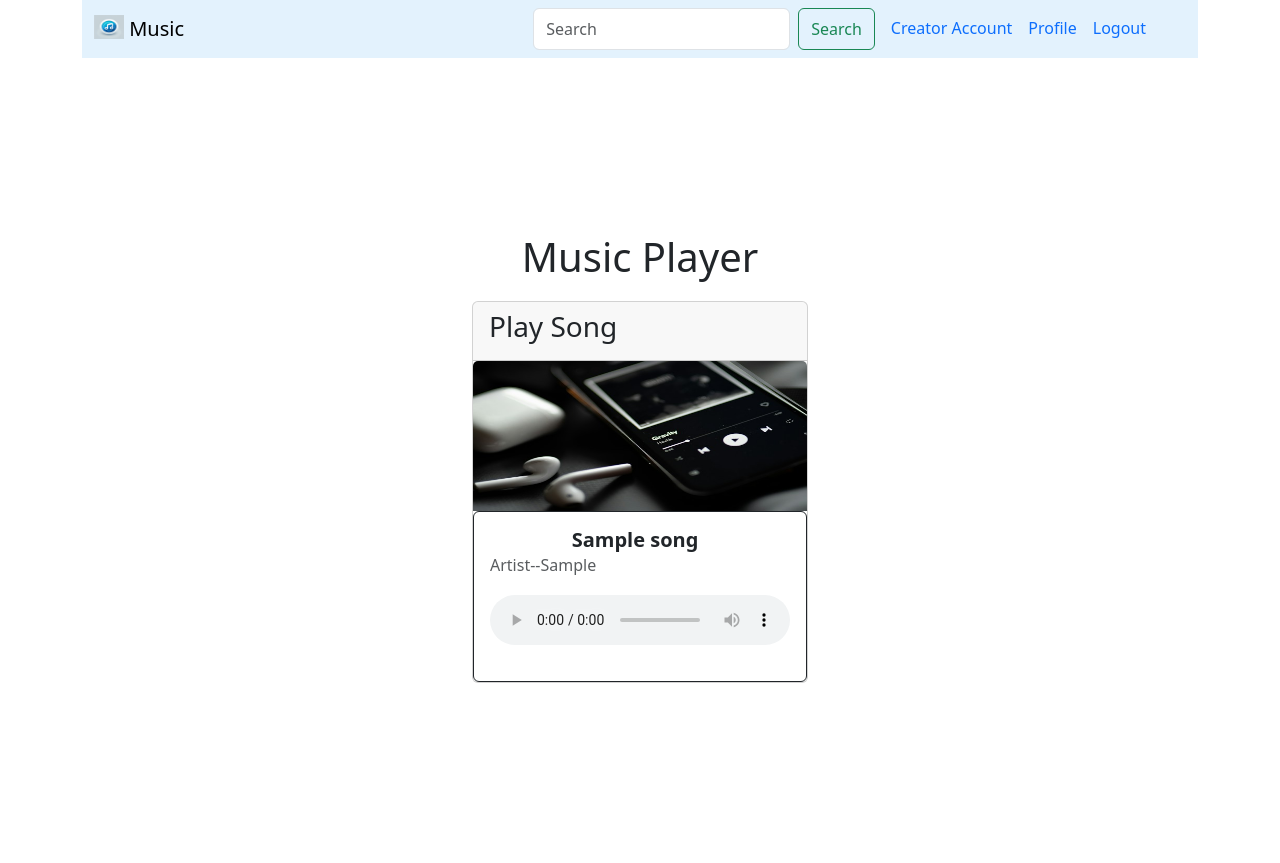
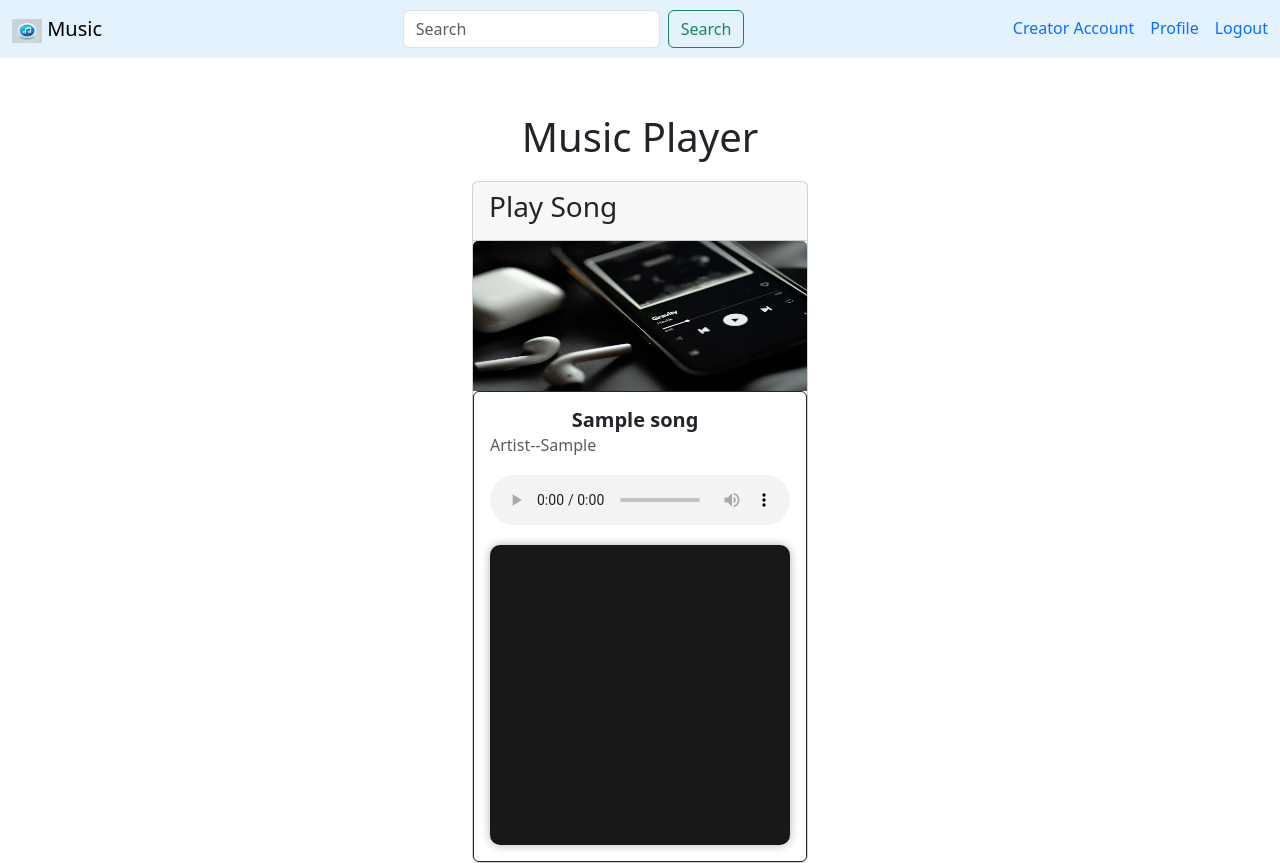
Before and after one commit to SatyamDevX/flask-music-app, a Flask app: page /song/1/play in a window 1280 px wide. Before the commit the page ends 683 px from the top, so only its background shows below. Run offline with Flask 3, Linux system fonts and the light colour scheme; tables that the repository leaves empty hold one stand-in row (values such as "Sample post").

Commit message:
one lrc file and lyrics display with sync feature is added

```diff
--- /dev/null
+++ b/music/static/css/lyrics.css
@@ -0,0 +1,31 @@
+.lyrics-box {
+  height: 300px;
+  width: 300px; /* You can adjust this if needed */
+  overflow-y: auto;
+  overflow-x: hidden; /* Prevent horizontal scrolling */
+  padding: 15px;
+  background-color: #181818;
+  border-radius: 10px;
+  margin-top: 20px;
+  font-family: 'Segoe UI', sans-serif;
+  font-size: 1rem;
+  line-height: 1.8;
+  color: #ffffff;
+  box-shadow: 0 0 10px rgba(0, 0, 0, 0.3);
+  scroll-behavior: smooth;
+  word-wrap: break-word;         /* Wrap long words */
+  white-space: pre-wrap;         /* Preserve line breaks and wrap */
+  box-sizing: border-box;        /* Prevent overflow by including padding */
+}
+
+.lyrics-line {
+  opacity: 0.5;
+  transition: all 0.3s ease;
+  white-space: normal; /* Allow wrapping of long lines */
+}
+
+.lyrics-line.highlight {
+  opacity: 1;
+  color: #1db954;
+  font-weight: bold;
+}
--- a/music/templates/base.html
+++ b/music/templates/base.html
@@ -8,39 +8,31 @@
   {% block head %}{% endblock %}
 </head>
 <body>
-  <div class="container">
-  <!-- Navbar -->
+    <!-- Navbar -->
   <nav class="navbar" style="background-color: #e3f2fd;">
-      <div class="container-fluid">
+      <div class="container-fluid d-flex justify-content-between align-items-center">
         <a class="navbar-brand" href="/">
-          <img src="{{ url_for('static', filename='favicon.ico') }}" alt="" width="30" height="24" class="d-inline-block align-text-top">
-         <span  class="navbar-brand mb-0 h1">Music</span>
+          <img src="{{ url_for('static', filename='favicon.ico') }}" alt="" width="30" height="24">
+          <span class="navbar-brand mb-0 h1">Music</span>
         </a>
-         <ul class="nav nav-underline">
-         <form action="/search" method="POST" class="d-flex" role="search">
-            <input class="form-control me-2" type="search" placeholder="Search" name="search" aria-label="Search" required/>
-            <button class="btn btn-outline-success" type="submit">Search</button>
-         </form>
 
-        <!-- <ul class="nav nav-underline"> -->
-         <li class="nav-item">
-           <a class="nav-link " aria-current="page" href="/creatorregister">Creator Account</a>
-         </li>
-         <li class="nav-item">
-           <a class="nav-link" href="/userprofile">Profile</a>
-         </li>
-         <li class="nav-item">
-            <a href="{{url_for('security.logout')}}"  class="nav-link" style="margin-right: 40px;" >Logout</a> <!--using flasksecuritytoo logout.-->
+        <form action="/search" method="POST" class="d-flex" role="search">
+          <input class="form-control me-2" type="search" placeholder="Search" name="search" required />
+          <button class="btn btn-outline-success" type="submit">Search</button>
+        </form>
 
-           <!-- <a style="margin-right: 40px;" class="nav-link" href="/">Logout</a> -->
-         </li>
-      </ul>
+        <ul class="nav nav-underline">
+          <li class="nav-item"><a class="nav-link" href="/creatorregister">Creator Account</a></li>
+          <li class="nav-item"><a class="nav-link" href="/userprofile">Profile</a></li>
+          <li class="nav-item"><a class="nav-link" href="{{ url_for('security.logout') }}">Logout</a></li>
+        </ul>
       </div>
+
    </nav>
   <div class="container">
     {% block content %}{% endblock %}
   </div>
-  </div>
+  {% block script %}{% endblock %}
 
 </body>
 </html>
--- a/music/templates/song_play.html
+++ b/music/templates/song_play.html
@@ -1,5 +1,6 @@
 {% extends "base.html" %}
 {% block head %}
+<link rel="stylesheet" href="{{ url_for('static', filename='css/lyrics.css') }}">
 <link rel="stylesheet" href="{{ url_for('static', filename='css/audio.css') }}">
 {% endblock %}
 
@@ -9,7 +10,7 @@
 
 <div class="container audio-page">
 
-   <h1 style="margin-bottom: 20px;">Music Player</h1>
+   <h1 style="margin-bottom: 20px;margin-top: 60px;">Music Player</h1>
    <div class="card">
       <div class="card-header">
       <h3>Play Song </h3>
@@ -19,10 +20,13 @@
          <div class="card-body" style="height: fit-content; width: fit-content;">
             <h5 class="card-title" style="margin-right: 10px; border: 5px; text-align: center;"><strong>{{s.title}}</strong></h5>
             <h6 class="card-subtitle mb-2 text-muted">Artist--{{s.artist}}</h6>
-            <audio controls loop  autoplay style="height: 50px; width: 300px; display: block;" >
+            <audio id="audio" controls loop  autoplay style="height: 50px; width: 300px; display: block;" >
                <source src="{{ url_for('static', filename='uploads/' ~ s.file_path) }}" type="audio/mpeg">
                Your browser does not support the audio tag.
             </audio>
+            <div class="lyrics-box">
+               <pre id="lyricsDisplay" ></pre>
+            </div>
             <!-- <p class="card-text" style="border-color: black;width: 300px;">{{s.lyrics}} </p> -->
          </div>
       </div>
@@ -30,5 +34,59 @@
    </div>
 </div>
 
+{% endblock %}
+{% block script %}
+<script>
+document.addEventListener('DOMContentLoaded', function () {
+  const audio = document.getElementById('audio');
+  const lyricsDisplay = document.getElementById('lyricsDisplay');
+  let lyrics = [];
+  let currentLine = -1;
+
+  fetch("{{ url_for('static', filename='lyrics/'  ~ s.file_path.replace('.mp3', '.lrc')) }}")
+    .then(response => response.text())
+    .then(text => {
+      lyrics = text.trim().split('\n').map((line, idx) => {
+        const match = line.match(/\[(\d+):(\d+\.\d+)\](.*)/);
+        if (match) {
+          const minutes = parseInt(match[1]);
+          const seconds = parseFloat(match[2]);
+          const time = minutes * 60 + seconds;
+          const text = match[3].trim();
+          return { time, text };
+        }
+        return null;
+      }).filter(Boolean);
+
+      lyricsDisplay.innerHTML = lyrics.map((line, idx) => {
+        return `<div class="lyrics-line" id="line-${idx}">${line.text}</div>`;
+      }).join('');
+    });
+
+  if (audio) {
+    audio.addEventListener('timeupdate', () => {
+      if (lyrics.length === 0) return;
+
+      let newLine = lyrics.findIndex((line, idx) =>
+        idx === lyrics.length - 1 || (audio.currentTime < lyrics[idx + 1].time)
+      );
+
+      if (newLine !== currentLine && newLine !== -1) {
+        if (currentLine >= 0) {
+          document.getElementById(`line-${currentLine}`)?.classList.remove('highlight');
+        }
+        document.getElementById(`line-${newLine}`)?.classList.add('highlight');
+        currentLine = newLine;
+
+        // Scroll into view
+        document.getElementById(`line-${newLine}`)?.scrollIntoView({
+          behavior: 'smooth',
+          block: 'center',
+        });
+      }
+    });
+  }
+});
+</script>
 
 {% endblock %}
```
Also changed, not shown: 1 other file.
